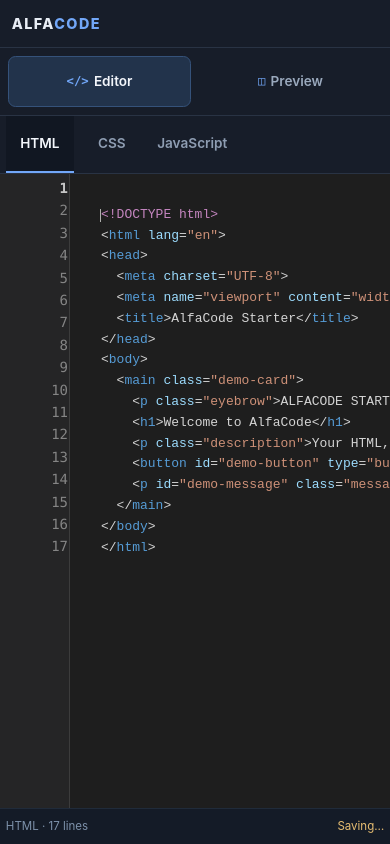
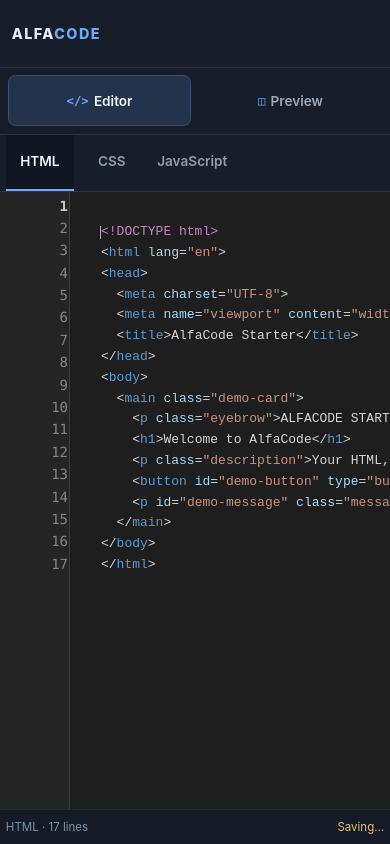
Before and after one commit to alfamaniya/Editor1, a plain HTML site: page index.html in a window 390 px wide. Drawn offline with Linux system fonts and the light colour scheme.

Commit message:
Optimize mobile layout with fluid percentage sizing

```diff
--- a/style.css
+++ b/style.css
@@ -5,8 +5,8 @@
   background: #10141d;
   color: #e8edf5;
 }
-html, body { width: 100%; height: 100%; min-width: 320px; margin: 0; }
-body { display: flex; flex-direction: column; min-height: 100vh; overflow: hidden; }
+html, body { width: 100%; height: 100%; margin: 0; }
+body { display: flex; flex-direction: column; min-height: 100%; overflow: hidden; }
 app-header { display: block; flex: 0 0 54px; width: 100%; min-width: 0; }
 .workspace {
   display: grid;
@@ -22,19 +22,14 @@ app-header { display: block; flex: 0 0 54px; width: 100%; min-width: 0; }
 .section-frame { display: block; width: 100%; height: 100%; min-height: 0; border: 0; background: transparent; }
 workspace-divider { display: block; width: 6px; min-height: 100%; }
 
-
 /* Responsive workspace layout */
 @media (max-width: 700px) {
-  html, body {
-    height: var(--app-height, 100dvh);
-    min-height: 0;
-    overflow: hidden;
-  }
-  body { height: var(--app-height, 100dvh); }
-  app-header { flex-basis: 48px; }
+  html, body { height: 100%; min-height: 0; overflow: hidden; }
+  body { height: 100%; }
+  app-header { flex: 0 0 8%; }
   .workspace {
-    grid-template-columns: minmax(0, 1fr) !important;
-    grid-template-rows: minmax(0, 1fr);
+    grid-template-columns: 100% !important;
+    grid-template-rows: minmax(0, 100%);
     flex: 1 1 0;
     min-height: 0;
     overflow: hidden;
@@ -45,7 +40,3 @@ workspace-divider { display: block; width: 6px; min-height: 100%; }
   workspace-divider { display: none !important; }
   .section-frame { width: 100%; height: 100%; }
 }
-
-@media (max-width: 360px) {
-  app-header { flex-basis: 44px; }
-}
```
